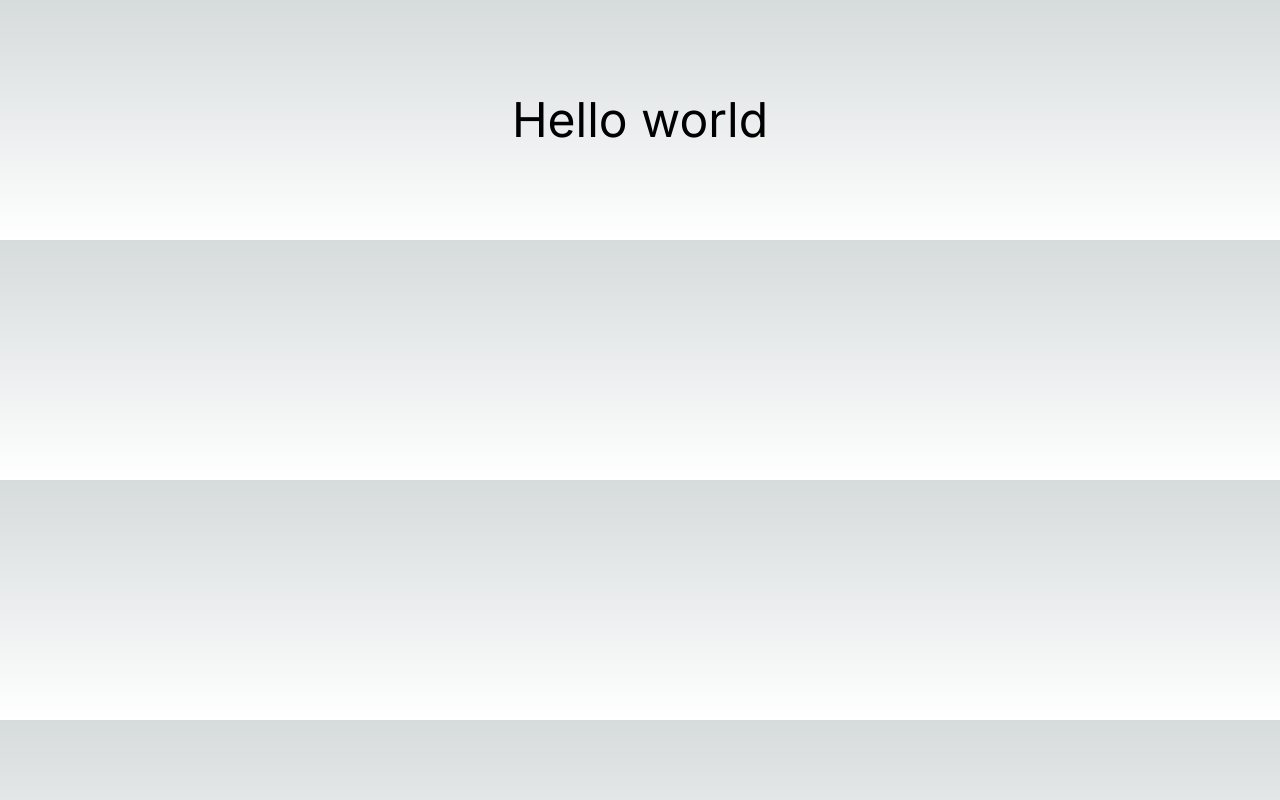
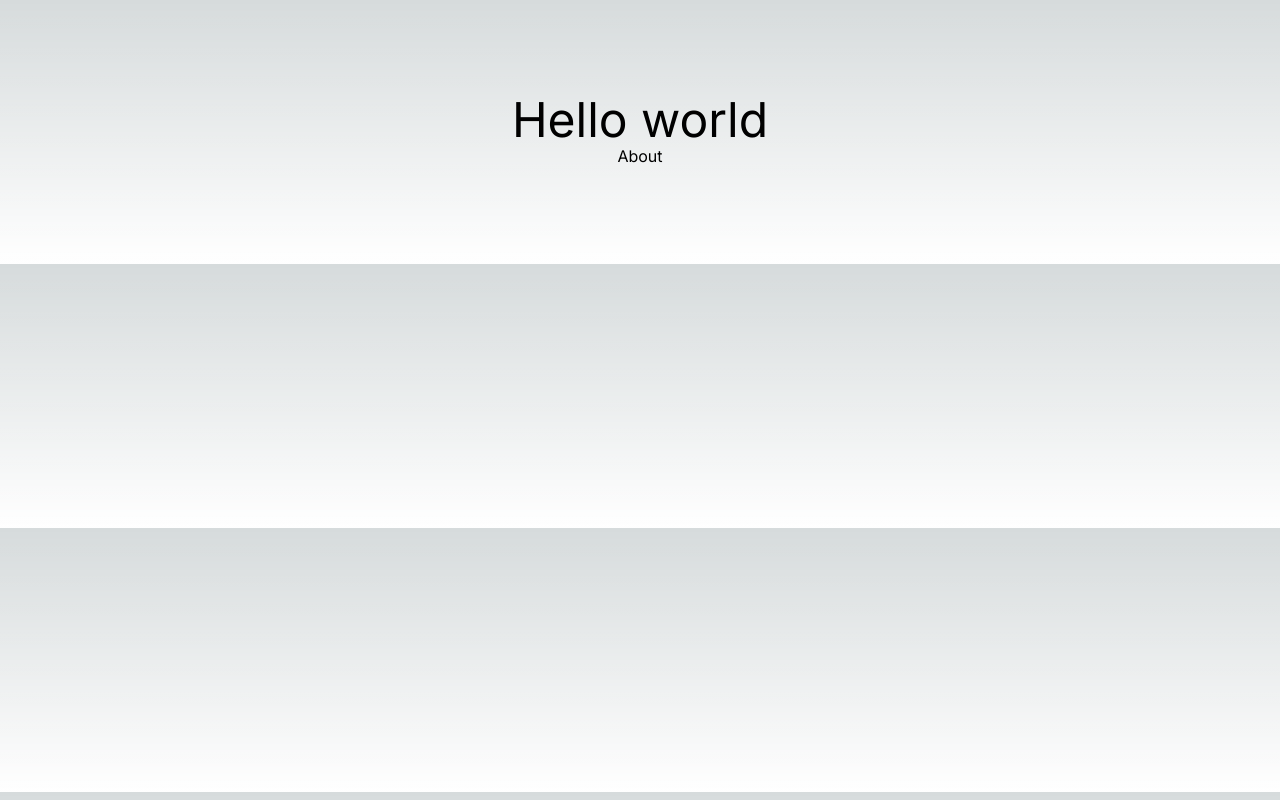
Before and after one commit to ososuna/next-learning, a Next.js app: page / in a window 1280 px wide. Built offline with nearby package versions, Linux system fonts and the light colour scheme.

Commit message:
about page link

```diff
--- a/app/page.tsx
+++ b/app/page.tsx
@@ -1,8 +1,10 @@
+import Link from "next/link";
 
 export default function Home() {
   return (
     <main className="flex flex-col items-center p-24">
       <span className="text-5xl">Hello world</span>
+      <Link href={'/about'}>About</Link>
     </main>
   )
 }
```
